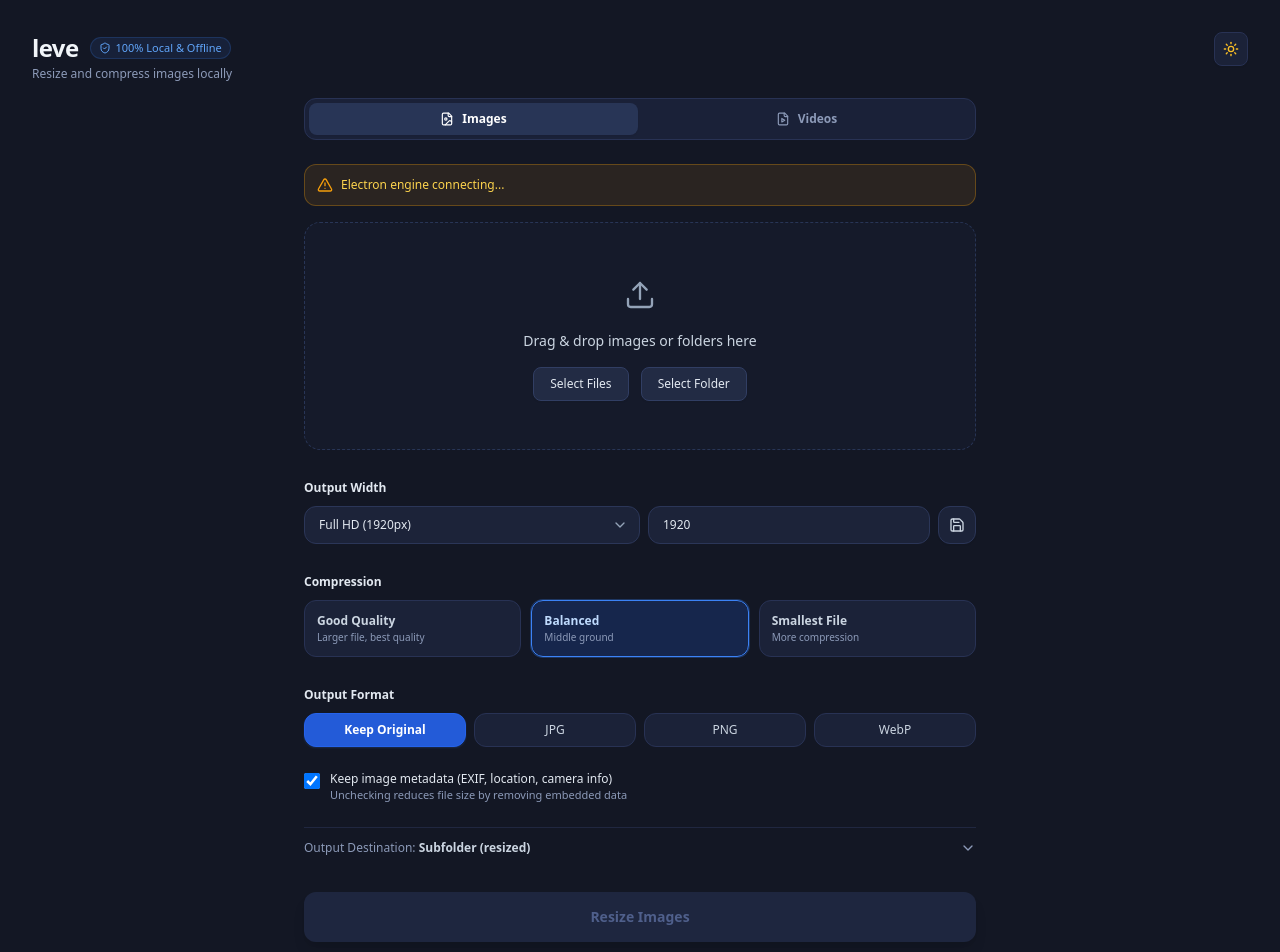
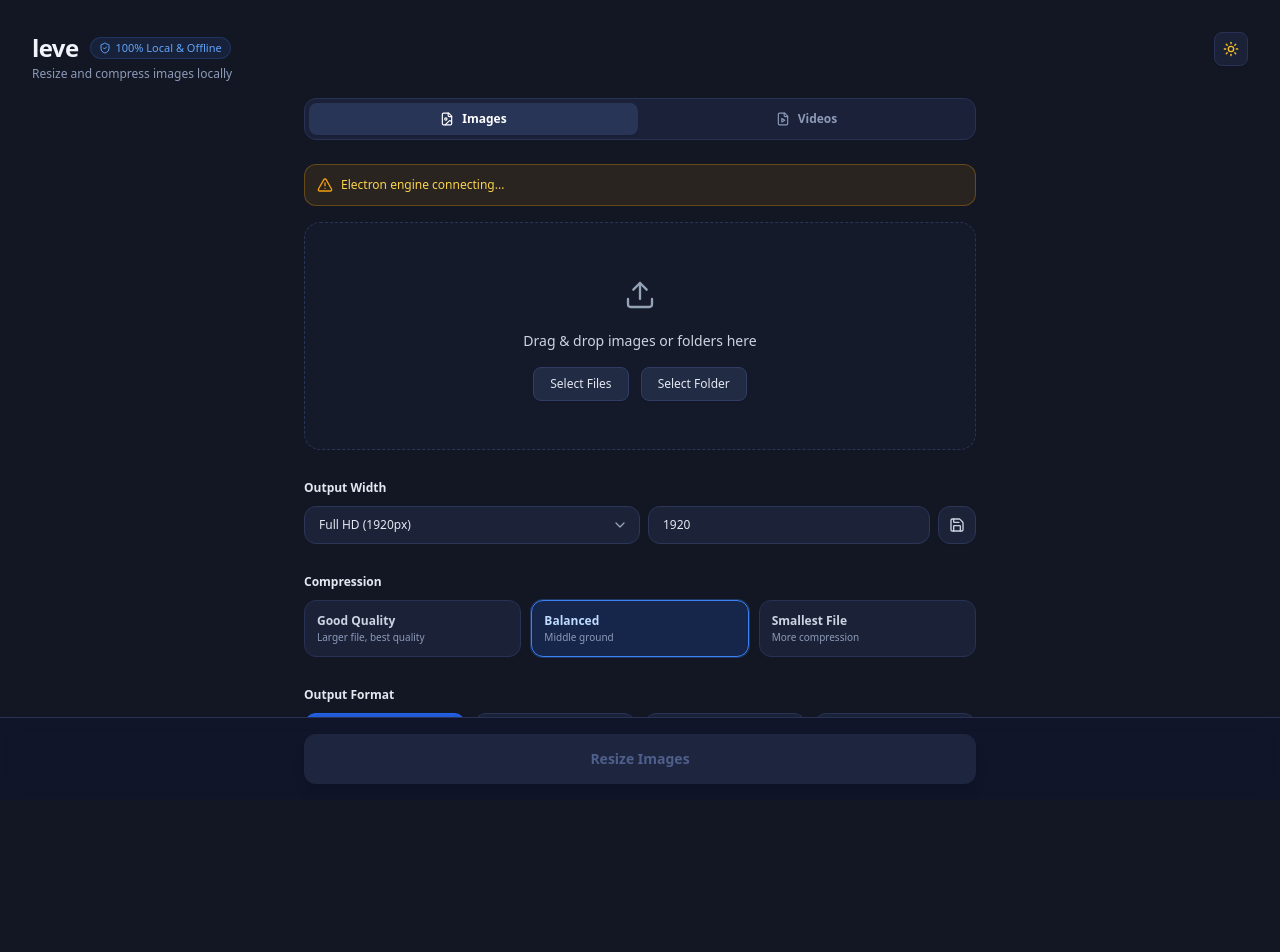
Before and after one commit to pedroaccrivera/leve, a React (Vite) app: page / in a window 1280 px wide. Shown: the top 952 px of the page. After the commit the page ends 800 px from the top, so only its background shows below. Built offline with nearby package versions, Linux system fonts and the light colour scheme.

Commit message:
fix(layout): restore app scroll and keep action button always visible
Shell now uses bounded h-screen with main as scroll container
(min-h-0), and the Resize/Compress CTA lives in a sticky footer
so it stays reachable with long queues or small windows

```diff
--- a/src/App.tsx
+++ b/src/App.tsx
@@ -354,14 +354,14 @@ export const App: React.FC = () => {
     isVideoTab ? setVideoSummary(null) : setSummary(null);
 
   return (
-    <div className="flex flex-col min-h-screen bg-slate-50 dark:bg-darkBg text-slate-900 dark:text-slate-100 transition-colors duration-200">
+    <div className="flex flex-col h-screen overflow-hidden bg-slate-50 dark:bg-darkBg text-slate-900 dark:text-slate-100 transition-colors duration-200">
       <Header
         itemCount={isVideoTab ? videoItems.length : items.length}
         onClear={isVideoTab ? handleClearVideos : handleClearAll}
         isProcessing={isVideoTab ? isProcessingVideo : isProcessing}
       />
 
-      <main className="flex-1 overflow-y-auto px-8 pb-10 flex flex-col items-center">
+      <main className="flex-1 min-h-0 overflow-y-auto px-8 pb-10 flex flex-col items-center">
         <div className="w-full max-w-2xl flex flex-col gap-6">
           {/* Media type tabs */}
           <div className="flex items-center gap-1 p-1 bg-slate-200/60 dark:bg-[#1a2138] border border-slate-200 dark:border-[#283254] rounded-xl">
@@ -470,9 +470,13 @@ export const App: React.FC = () => {
             </div>
           )}
 
-          {/* Primary CTA Button */}
-          <div className="pt-2">
-            {!isVideoTab ? (
+        </div>
+      </main>
+
+      {/* Sticky action footer — always visible regardless of queue length or window height */}
+      <footer className="flex-shrink-0 border-t border-slate-200 dark:border-[#283254] bg-white/90 dark:bg-[#10162b]/95 backdrop-blur px-8 py-4">
+        <div className="w-full max-w-2xl mx-auto">
+          {!isVideoTab ? (
               <button
                 type="button"
                 onClick={handleStartProcessing}
@@ -535,9 +539,8 @@ export const App: React.FC = () => {
                 )}
               </button>
             )}
-          </div>
         </div>
-      </main>
+      </footer>
 
       {/* Summary Modal on completion */}
       <SummaryModal
```
